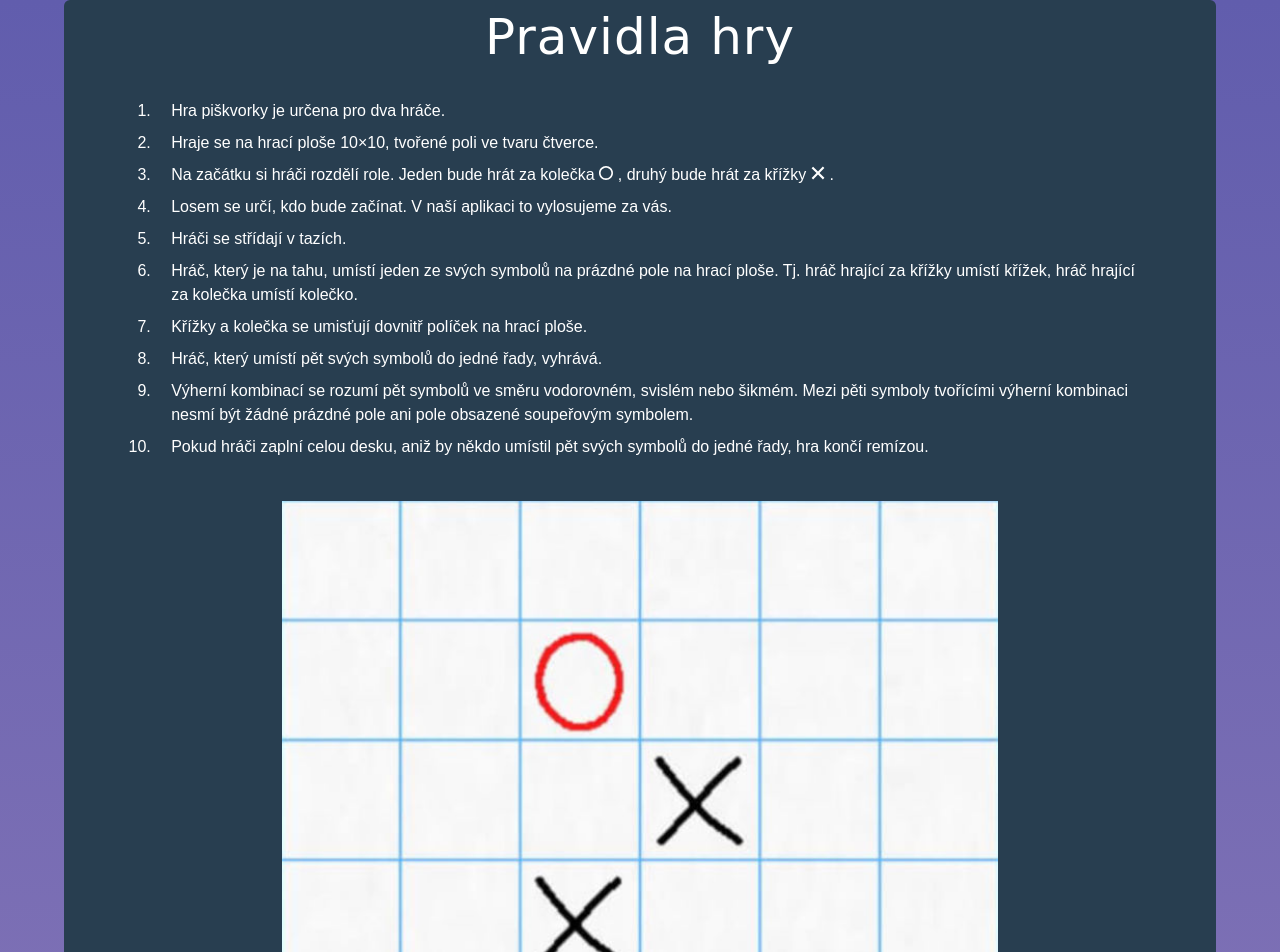
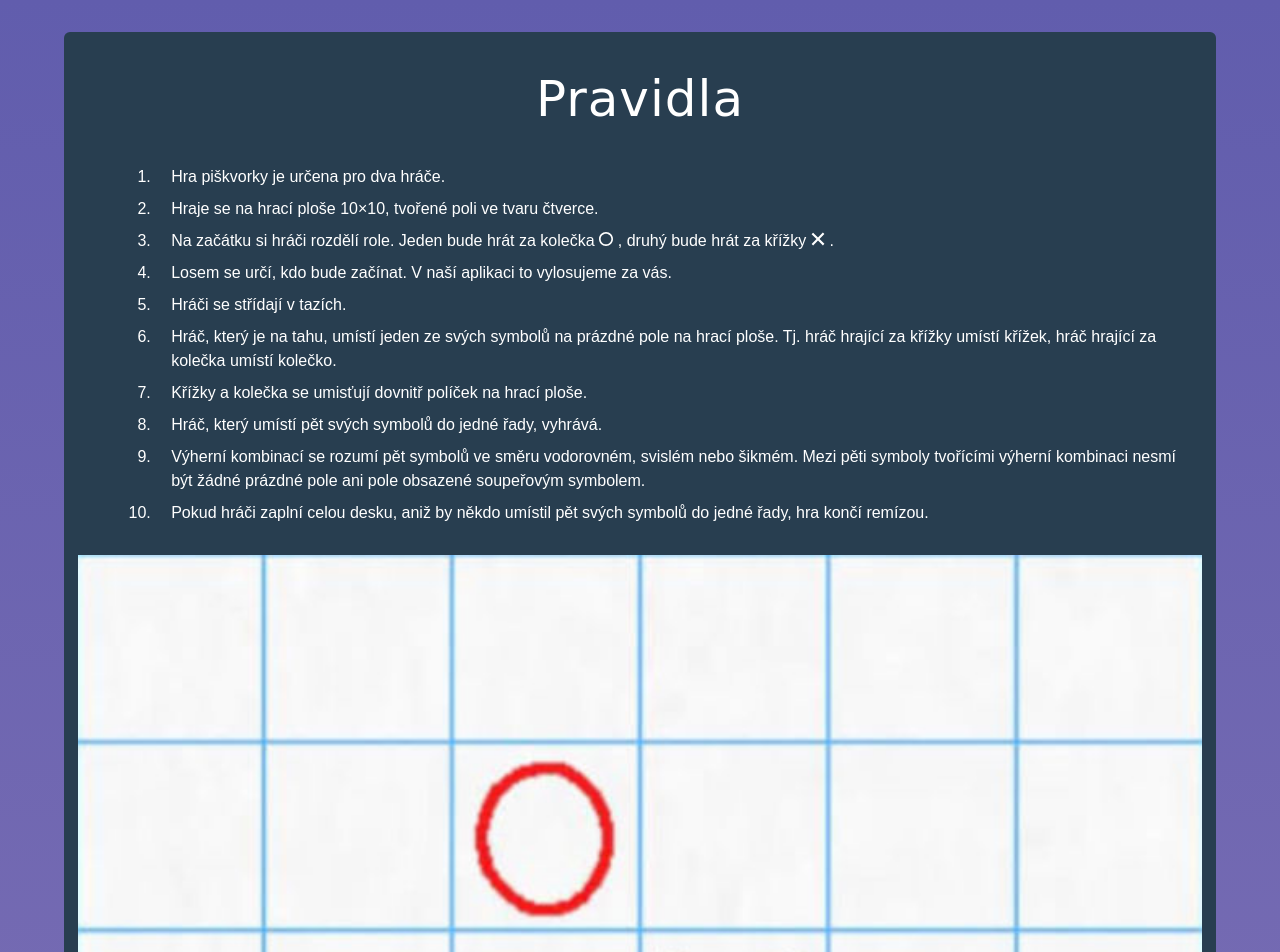
Before and after one commit to Martina-Kor/piskvorky, a plain HTML site: page pravidla.html in a window 1280 px wide. Shown: the top 952 px of the page. Drawn offline with Linux system fonts and the light colour scheme.

Commit message:
MT final

```diff
--- a/pravidla.html
+++ b/pravidla.html
@@ -9,7 +9,7 @@
   </head>
   <body class="body__rules">
     <header>
-      <h1 class="title__rules">Pravidla hry</h1>
+      <h1 class="title__rules">Pravidla</h1>
     </header>
     <div>
       <ol class="rules">
--- a/style.css
+++ b/style.css
@@ -42,10 +42,6 @@ h1 {
   margin: 20px;
 }
 
-.title__rules {
-  margin: 0;
-}
-
 .uvodni-strana__text p {
   margin: 0px 25px 25px 25px;
   font-size: 16px;
@@ -57,6 +53,11 @@ h1 {
   color: white;
   padding: 15px 0;
   margin: 0px;
+}
+
+.tlacitka {
+  padding-bottom: 2rem;
+  background-color: #ffc8da;
 }
 
 .tlacitka__pravidla,
@@ -89,9 +90,13 @@ list-style: circle;
 list-style-position: outside; */
 
 li {
-  padding: 0.5em 4em 0 1em;
+  padding: 0.5em 2em 0 1em;
   border-left: 2em;
   margin-left: 4vw;
+}
+
+.body__rules {
+  margin-top: 10rem;
 }
 
 .rules__3 img {
@@ -102,10 +107,10 @@ li {
 figure {
   display: flex;
   flex-flow: column;
-  padding: 2em;
-  max-width: 60vw;
+  padding: 1em;
+  max-width: 90vw;
   margin: auto;
-  font-size: 80%;
+  font-size: 85%;
 }
 
 figcaption {
@@ -117,6 +122,7 @@ figcaption {
 }
 
 /* border: thin #c0c0c0 solid; */
+
 .body__rules {
   width: 90vw;
   min-height: 100vh;
@@ -124,6 +130,13 @@ figcaption {
   border-radius: 6px 6px 0 0;
   margin: auto;
 }
+
+.title__rules {
+  padding-top: 30px;
+  margin-top: 2rem;
+  font-family: 'Lobster', cursive;
+}
+
 /* xxxxxxxxxxxxxxxxxxxxxxxxxxx */
 /* figure {
   border: thin #c0c0c0 solid;
@@ -147,12 +160,6 @@ figcaption {
   text-align: center;
 }
  */
-/* header {
-  display: block;
-  position: sticky;
-  top: 0;
-
-} */
 
 /* background-color: inherit; */
 
```
